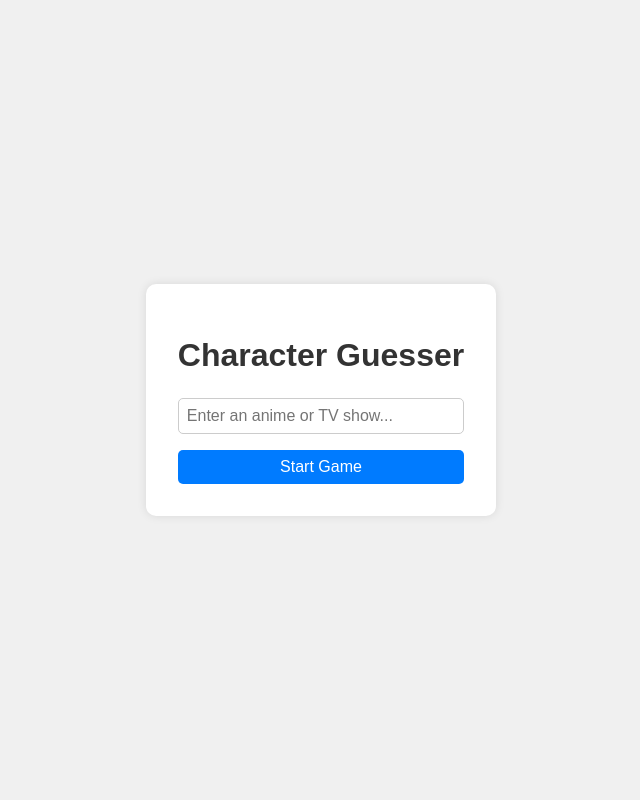
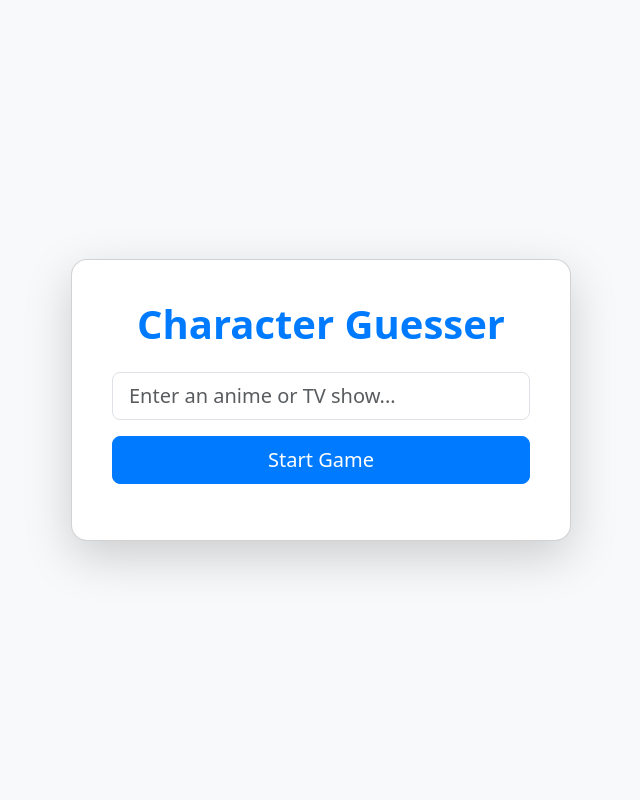
Before and after one commit to nolanblew/AnimeCharacterGuesser, a Flask app: page / in a window 1280 px wide. Shown: the whole page, without its empty margins (319-959 px from the left). Run offline with Flask 3, Linux system fonts and the light colour scheme.

Commit message:
feat: Enhance start screen design with Bootstrap

```diff
--- a/static/styles.css
+++ b/static/styles.css
@@ -1,58 +1,30 @@
 body {
-    font-family: Arial, sans-serif;
-    background-color: #f0f0f0;
-    margin: 0;
-    padding: 0;
-    display: flex;
-    justify-content: center;
-    align-items: center;
-    min-height: 100vh;
+    background-color: #f8f9fa;
 }
 
-.container {
-    background-color: white;
-    padding: 2rem;
-    border-radius: 10px;
-    box-shadow: 0 0 10px rgba(0, 0, 0, 0.1);
-    text-align: center;
+.card {
+    max-width: 500px;
+    width: 90%;
+    background-color: #ffffff;
 }
 
 h1 {
-    color: #333;
-    margin-bottom: 1.5rem;
+    color: #007bff;
+    font-weight: bold;
 }
 
-.search-box {
-    display: flex;
-    flex-direction: column;
-    gap: 1rem;
+.btn-primary {
+    background-color: #007bff;
+    border-color: #007bff;
 }
 
-input[type="text"] {
-    padding: 0.5rem;
-    font-size: 1rem;
-    border: 1px solid #ccc;
-    border-radius: 5px;
+.btn-primary:hover {
+    background-color: #0056b3;
+    border-color: #0056b3;
 }
 
-button {
-    padding: 0.5rem 1rem;
-    font-size: 1rem;
-    background-color: #007bff;
-    color: white;
-    border: none;
-    border-radius: 5px;
-    cursor: pointer;
-    transition: background-color 0.3s;
-}
-
-button:hover {
-    background-color: #0056b3;
-}
-
-@media (max-width: 600px) {
-    .container {
-        width: 90%;
-        padding: 1rem;
+@media (max-width: 576px) {
+    .card {
+        width: 95%;
     }
 }
--- a/templates/index.html
+++ b/templates/index.html
@@ -4,15 +4,21 @@
     <meta charset="UTF-8">
     <meta name="viewport" content="width=device-width, initial-scale=1.0">
     <title>Character Guesser</title>
+    <link href="https://cdn.jsdelivr.net/npm/bootstrap@5.3.0-alpha1/dist/css/bootstrap.min.css" rel="stylesheet">
     <link rel="stylesheet" href="{{ url_for('static', filename='styles.css') }}">
 </head>
-<body>
-    <div class="container">
-        <h1>Character Guesser</h1>
-        <div class="search-box">
-            <input type="text" id="anime-search" placeholder="Enter an anime or TV show...">
-            <button id="start-game">Start Game</button>
+<body class="bg-light">
+    <div class="container-fluid min-vh-100 d-flex align-items-center justify-content-center">
+        <div class="card shadow-lg rounded-4 p-4">
+            <div class="card-body text-center">
+                <h1 class="mb-4">Character Guesser</h1>
+                <div class="mb-3">
+                    <input type="text" class="form-control form-control-lg mb-3" id="anime-search" placeholder="Enter an anime or TV show...">
+                    <button class="btn btn-primary btn-lg w-100" id="start-game">Start Game</button>
+                </div>
+            </div>
         </div>
     </div>
+    <script src="https://cdn.jsdelivr.net/npm/bootstrap@5.3.0-alpha1/dist/js/bootstrap.bundle.min.js"></script>
 </body>
 </html>
```
